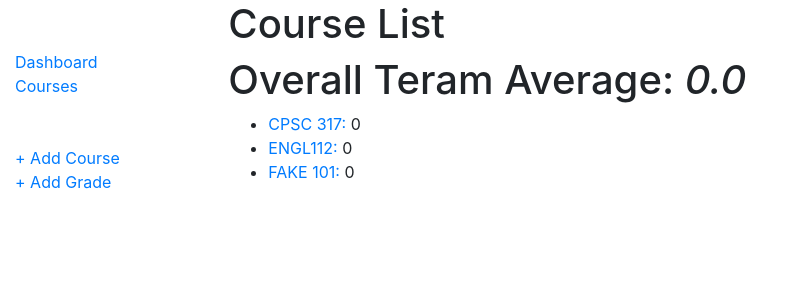
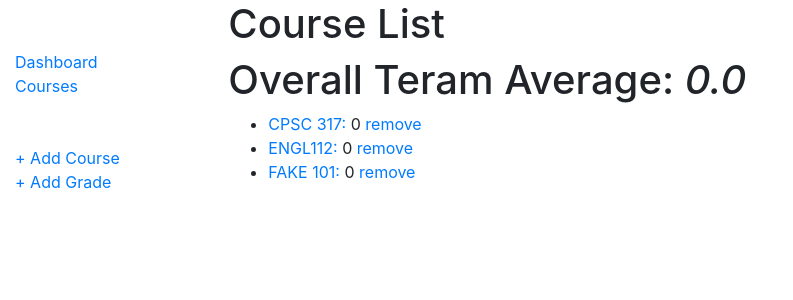
Before and after one commit to AmirNaghibi/ClassChamp, a Django app: page /dashboard/courses/ in a window 1280 px wide. Shown: the top 300 px of the page, without its empty margins (0-793 px from the left). Run offline with Django 3.2, Linux system fonts and the light colour scheme; data comes from the database, SQL or seed files in the repository; data that the repository does not hold is empty; some libraries are stand-ins or nearby versions.

Commit message:
added delete links

```diff
--- a/dashboard/templates/courses.html
+++ b/dashboard/templates/courses.html
@@ -7,7 +7,7 @@
     <ul>
       {% for key, value in course_avrg.items %}
         <li>
-          <a href="{{ key.get_absolute_url }}">{{ key.name }}: </a> {{ value }}
+          <a href="{{ key.get_absolute_url }}">{{ key.name }}: </a> {{ value }}   <a href="delete/{{ key.id }}">remove</a>
         </li>
       {% endfor %}
     </ul>
```
